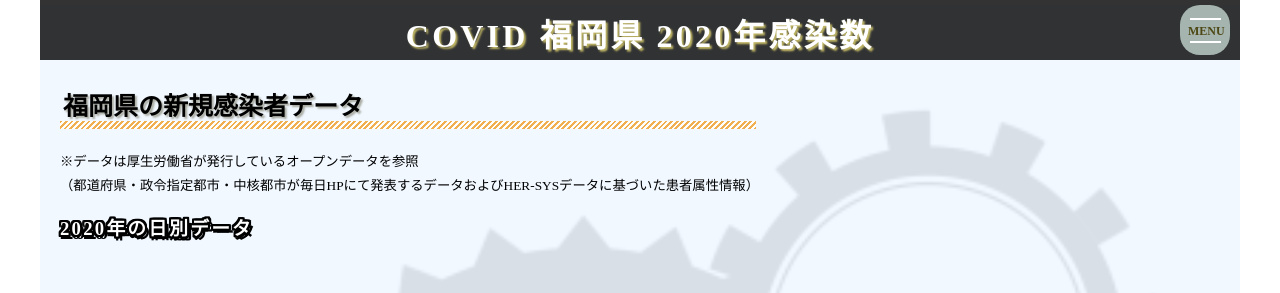
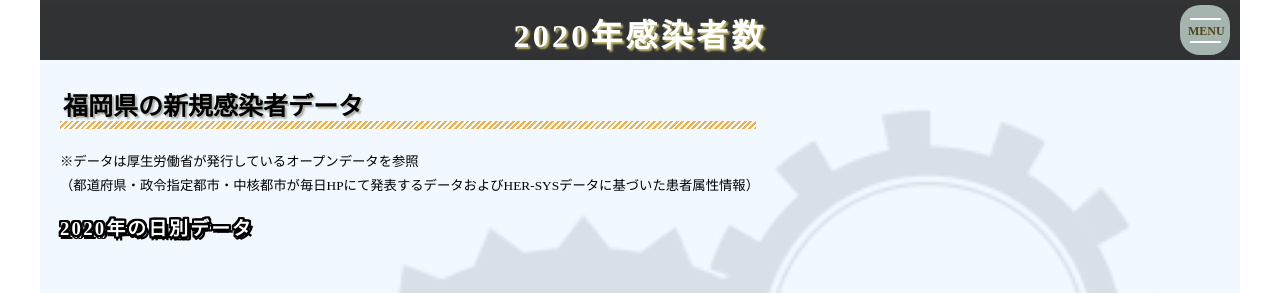
Before and after one commit to katsuki-hub/tool, a PHP site: page /content/covid2020.php in a window 1280 px wide. Shown: the top 293 px of the page. Run offline with PHP 8.4, Linux system fonts and the light colour scheme; some libraries are stand-ins or nearby versions.

Commit message:
headerタイトル修整

```diff
--- a/content/covid2020.php
+++ b/content/covid2020.php
@@ -9,7 +9,7 @@
 
 <body>
   <header>
-    <?php $headerTitle = "COVID 福岡県 2020年感染数" ?>
+    <?php $headerTitle = "2020年感染者数" ?>
     <?php require_once "../common/header.php"; ?>
   </header>
   <div class="wall">
--- a/content/covid2021.php
+++ b/content/covid2021.php
@@ -9,7 +9,7 @@
 
 <body>
   <header>
-    <?php $headerTitle = "COVID 福岡県 2021年感染数" ?>
+    <?php $headerTitle = "2021年感染者数" ?>
     <?php require_once "../common/header.php"; ?>
   </header>
   <div class="wall">
```
